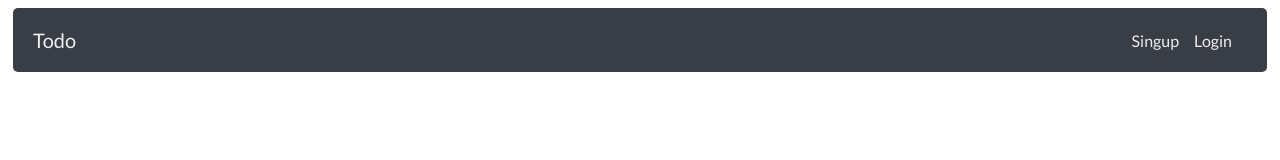
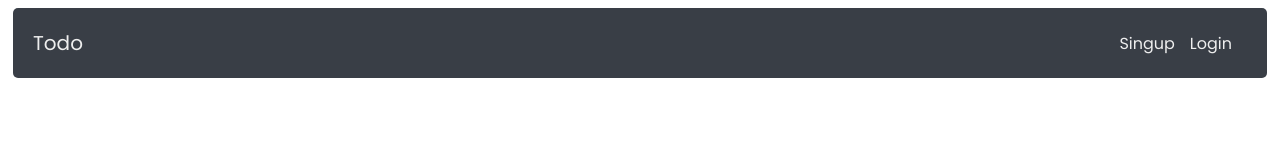
Before and after one commit to Jaydip0009/Task-Manager, a website: page view/index.html in a window 1280 px wide. Drawn offline with Linux system fonts and the light colour scheme.

Commit message:
style.css

```diff
--- a/public/style.css
+++ b/public/style.css
@@ -1,7 +1,7 @@
-@import url('https://fonts.googleapis.com/css2?family=Lato:ital,wght@0,100;0,300;0,400;0,700;0,900;1,100;1,300;1,400;1,700;1,900&display=swap');
+@import url('https://fonts.googleapis.com/css?family=Poppins:400,500,600,700&display=swap');
 *{
     box-sizing: border-box;
-    font-family: "Lato", sans-serif;
+    font-family: 'Poppins', sans-serif;
 }
 
 .bg-color{
```
